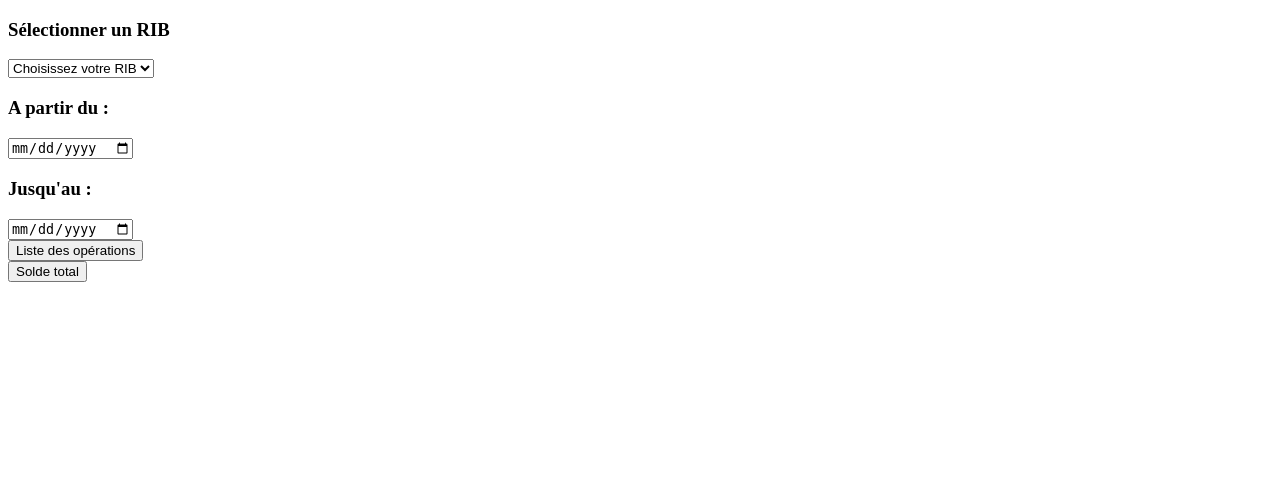
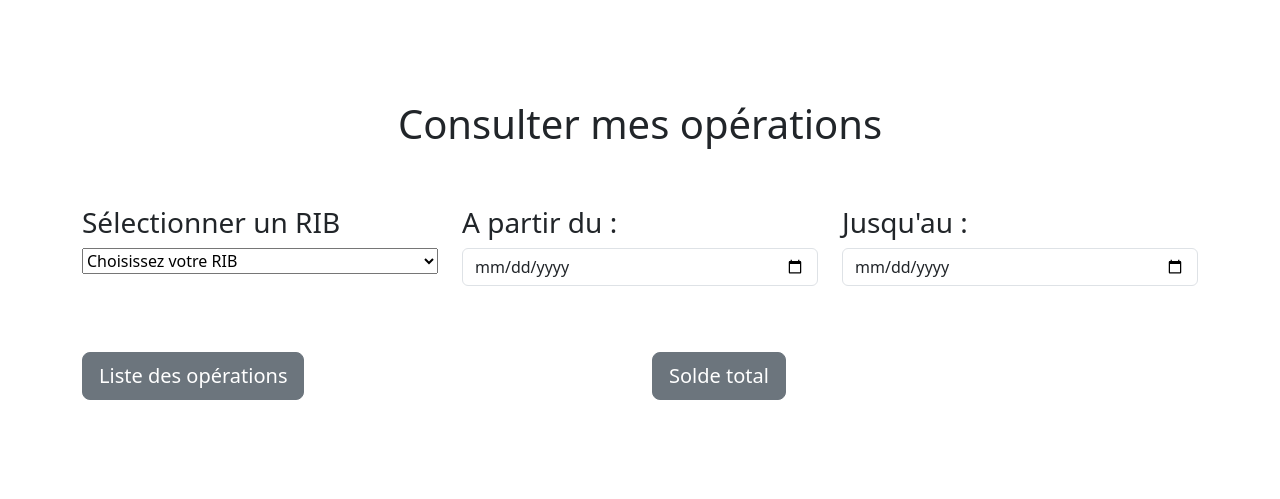
Before and after one commit to Luana971/test_technique_comp, a Symfony app: template templates/site/index.html.twig in a window 1280 px wide. Shown: the top 499 px of the page. Run offline with Twig, Linux system fonts and the light colour scheme; the template is opened without the code that fills it, so the values that code supplies are empty; style sheets or scripts are compiled from the project's sources; some libraries are stand-ins or nearby versions.

Commit message:
front ok

```diff
--- /dev/null
+++ b/assets/css/app.scss
@@ -0,0 +1,36 @@
+@import "~bootstrap/scss/bootstrap";
+
+
+body {
+  .row {
+    margin-bottom: 50px;
+  }
+
+  select, input {
+    width: 100%;
+  }
+
+  span {
+    font-size: 40px;
+  }
+
+  #operations_total {
+    border-top: grey 1px solid;
+  }
+
+  #operations_total_result {
+    font-weight: bold;
+  }
+
+  #title {
+    margin-top: 100px;
+  }
+
+  #operations_list {
+    display: none;
+  }
+
+  #operations_total {
+    display: none;
+  }
+}
--- a/assets/js/app.js
+++ b/assets/js/app.js
@@ -1,5 +1,6 @@
-require('../css/app.css');
+require('../css/app.scss');
 var $ = require('jquery');
+require('bootstrap');
 
 function getResults(list, url) {
     let rib = $('#rib').children("option:selected").val();
@@ -19,18 +20,44 @@ function getResults(list, url) {
         url: url,
         data: {rib: rib, startDate: startDate, endDate: endDate},
         dataType: "html",
-    }).done( function(response) {
-        // alert(123);
-        //var htmlToDisplay = response.trim();
-        console.log(response);
-        if (list == 1) {
-            $("#operations_list").html(response);
-        } else {
-            $("#operations_total").html(response);
+        success: function (results) {
+            if (list === 1) {
+                $("#operations_total").hide();
+                $("#list_table").find('tbody').empty();
+                $.each(JSON.parse(results), function (k, result) {
+                    $.each(result, function (libelle, operation) {
+                        $("#operations_list").show();
+                        $("#list_table").find('tbody')
+                            .append($('<tr>')
+                                .append($('<td>')
+                                    .text(operation['date'])
+                                )
+                                .append($('<td>')
+                                    .text(libelle)
+                                )
+                                .append($('<td>')
+                                    .text(operation['recette'] + ' €')
+                                )
+                                .append($('<td>')
+                                    .text(operation['depense'] + ' €')
+                                )
+                            );
+                    })
+                });
+            } else {
+                $("#operations_list").hide();
+                $("#operations_total").show();
+                if (results < 0) {
+                    $("#operations_total_result").html(results + ' €').css('color', 'red');
+                } else {
+                    $("#operations_total_result").html(results + ' €').css('color', 'green');
+                }
+            }
+        },
+        error: function (jxh, textmsg, errorThrown) {
+            console.log(textmsg);
+            console.log(errorThrown);
         }
-    }).fail(function(jxh,textmsg,errorThrown){
-        console.log(textmsg);
-        console.log(errorThrown);
     });
 }
 
--- a/src/Controller/ApiController.php
+++ b/src/Controller/ApiController.php
@@ -112,7 +112,7 @@ class ApiController extends AbstractController
 
     public function operationsList(Request $request)
     {
-        $operations = $this->getNeededOperations($request);
+        $operations = (array)$this->getNeededOperations($request);
         uksort($operations, array($this, "sortByDate"));
 
         foreach ($operations as $key => $operation) {
@@ -125,7 +125,7 @@ class ApiController extends AbstractController
                 $operations[$key][$libelle]['recette'] = $revenue;
 
                 if ($transaction['montant'] < 0) {
-                    $expense = $transaction['montant'];
+                    $expense = trim($transaction['montant'], '-');
                 } else {
                     $expense = 0;
                 }
--- a/templates/api/operations.html.twig
+++ b/templates/api/operations.html.twig
@@ -1,5 +1,22 @@
-<div id="operations_list">
+<div class="row">
+    <div id="operations_list" class="col-12">
+        <table id="list_table" class="table">
+            <thead>
+            <tr>
+                <th scope="col">Date</th>
+                <th scope="col">Libellé</th>
+                <th scope="col">Recette</th>
+                <th scope="col">Dépense</th>
+            </tr>
+            </thead>
+            <tbody>
+            </tbody>
+        </table>
+    </div>
 </div>
 
-<div id="operations_total">
+<div class="row">
+    <div id="operations_total" class="col-12">
+        <span>Solde total : </span><span id="operations_total_result"></span>
+    </div>
 </div>
--- a/templates/base.html.twig
+++ b/templates/base.html.twig
@@ -8,7 +8,9 @@
         {% endblock %}
     </head>
     <body>
-        {% block body %}{% endblock %}
+        <div class="container">
+            {% block body %}{% endblock %}
+        </div>
         {% block javascripts %}
             {{ encore_entry_script_tags('app') }}
         {% endblock %}
--- a/templates/site/index.html.twig
+++ b/templates/site/index.html.twig
@@ -3,28 +3,43 @@
 {% block title %}Accueil{% endblock %}
 
 {% block body %}
-    <div class="col-4">
+    <div id="title" class="row">
+        <div class="col-12 text-center">
+            <h1>Consulter mes opérations</h1>
+        </div>
+    </div>
+    <div class="row">
+        <div class="col-md-4 col-12">
             <h3>Sélectionner un RIB</h3>
-        <select id="rib" name="rib">
+            <div class="input-group mb-3">
+                <select id="rib" name="rib" class="custom-select">
                     <option value="" disabled selected>Choisissez votre RIB</option>
                     {% for key,datum in data %}
                         <option class="select_rib" value="{{ key }}">RIB N°{{ key }}</option>
                     {% endfor %}
                 </select>
             </div>
-    <div class="col-4">
+        </div>
+        <div class="col-md-4 col-12">
             <h3>A partir du :</h3>
-        <input type="date" id="start_date" name="start_date" value="">
+            <div class="input-group mb-3">
+                <input type="date" id="start_date" name="start_date" value="" class="form-control" aria-label="Default" aria-describedby="inputGroup-sizing-default">
             </div>
-    <div class="col-4">
+        </div>
+        <div class="col-md-4 col-12">
             <h3>Jusqu'au : </h3>
-        <input type="date" id="end_date" name="end_date" value="">
+            <div class="input-group mb-3">
+                <input type="date" id="end_date" name="end_date" value="" class="form-control" aria-label="Default" aria-describedby="inputGroup-sizing-default">
             </div>
-    <div>
-        <button id="submit_list_button" class="submit_button" type="submit" data-url="{{ path('operationsList') }}">Liste des opérations</button>
         </div>
-    <div>
-        <button id="submit_total_button" class="submit_button" type="submit" data-url="{{ path('operationsTotal') }}">Solde total</button>
+    </div>
+    <div class="row">
+        <div class="col-md-6 col-12">
+            <button id="submit_list_button" type="button" class="btn btn-secondary btn-lg btn-block" data-url="{{ path('operationsList') }}">Liste des opérations</button>
+        </div>
+        <div class="col-md-6 col-12">
+            <button id="submit_total_button" type="button" class="btn btn-secondary btn-lg btn-block" data-url="{{ path('operationsTotal') }}">Solde total</button>
+        </div>
     </div>
 
     {% include ('api/operations.html.twig') %}
--- a/webpack.config.js
+++ b/webpack.config.js
@@ -54,7 +54,7 @@ Encore
     })
 
     // enables Sass/SCSS support
-    //.enableSassLoader()
+    .enableSassLoader()
 
     // uncomment if you use TypeScript
     //.enableTypeScriptLoader()
@@ -64,7 +64,7 @@ Encore
     //.enableIntegrityHashes()
 
     // uncomment if you're having problems with a jQuery plugin
-    //.autoProvidejQuery()
+    .autoProvidejQuery()
 
     // uncomment if you use API Platform Admin (composer req api-admin)
     //.enableReactPreset()
```
Lines whose indentation alone changed are shown as unchanged.
